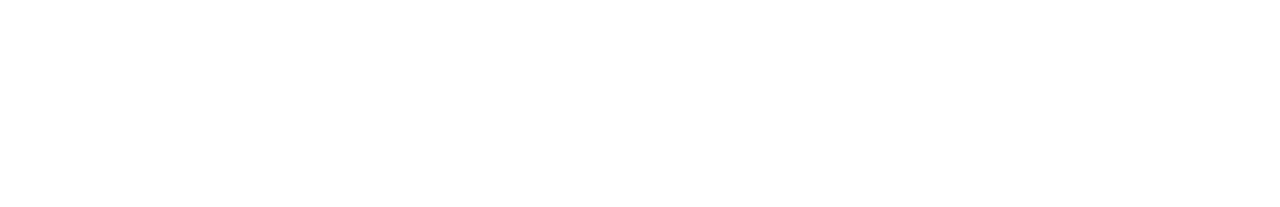
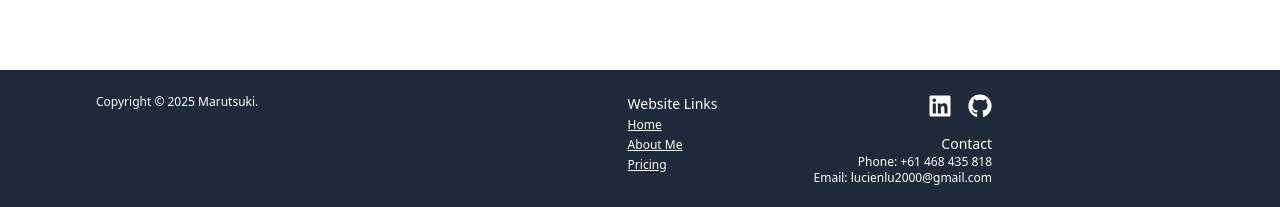
Before and after one commit to marutsuki/lucienlu-tutoring, a React (Vite) app: page / in a window 1280 px wide. Shown: the part 730-937 px from the top of the page. Before the commit the page ends 800 px from the top, so only its background shows below. Built offline with nearby package versions, Linux system fonts and the light colour scheme.

Commit message:
feat: footer and overall layout normalizations

```diff
--- a/src/app/routes.tsx
+++ b/src/app/routes.tsx
@@ -7,6 +7,21 @@
 import Home from "@/app/routes/app/Home";
 import Pricing from "@/app/routes/app/pricing/Pricing";
 import AboutMe from "@/app/routes/app/aboutme/AboutMe";
+
+export const routeComponents: { label: string; href: string }[] = [
+  {
+    label: "Home",
+    href: "/",
+  },
+  {
+    label: "About Me",
+    href: "/aboutme",
+  },
+  {
+    label: "Pricing",
+    href: "/pricing",
+  },
+];
 
 const appRouter = createBrowserRouter([
   {
--- a/src/app/routes/app/AppLayout.tsx
+++ b/src/app/routes/app/AppLayout.tsx
@@ -1,5 +1,6 @@
 import { FC, ReactNode } from "react";
 import Header from "./Header";
+import Footer from "./Footer";
 
 type AppLayoutProps = {
   children: ReactNode | ReactNode[];
@@ -7,10 +8,13 @@
 
 const AppLayout: FC<AppLayoutProps> = ({ children }) => {
   return (
-    <>
-      <Header />
-      <main>{children}</main>
-    </>
+    <div>
+      <div className="flex flex-col h-screen">
+        <Header />
+        <main className="flex-1">{children}</main>
+      </div>
+      <Footer />
+    </div>
   );
 };
 
--- /dev/null
+++ b/src/app/routes/app/Footer.tsx
@@ -0,0 +1,59 @@
+import { routeComponents } from "@/app/routes";
+import { FC } from "react";
+import { FaGithub, FaLinkedin } from "react-icons/fa";
+
+const Footer: FC = () => {
+  return (
+    <footer className="bg-gray-800 text-white text-center py-6 px-24 w-full flex justify-between">
+      <section>
+        <p className="text-xs">Copyright © 2025 Marutsuki.</p>
+      </section>
+      <div className="text-end text-sm mr-48 flex gap-24">
+        <section className="text-start">
+          <h3>Website Links</h3>
+          <ul>
+            {routeComponents.map((c) => (
+              <li>
+                <a
+                  key={"footer-item-" + c.href}
+                  className="cursor-pointer text-white! underline! text-xs"
+                  href={c.href}
+                >
+                  {c.label}
+                </a>
+              </li>
+            ))}
+          </ul>
+        </section>
+        <section>
+          <div className="flex gap-4 justify-end mb-4">
+            <FaLinkedin
+              className="cursor-pointer"
+              size={24}
+              onClick={() =>
+                window.open(
+                  "https://www.linkedin.com/in/lucienlu7789/",
+                  "_blank"
+                )
+              }
+            />
+            <FaGithub
+              className="cursor-pointer"
+              size={24}
+              onClick={() =>
+                window.open("https://github.com/marutsuki/", "_blank")
+              }
+            />
+          </div>
+          <h3>Contact</h3>
+          <ul className="text-xs">
+            <li>Phone: +61 468 435 818</li>
+            <li>Email: lucienlu2000@gmail.com</li>
+          </ul>
+        </section>
+      </div>
+    </footer>
+  );
+};
+
+export default Footer;
--- a/src/app/routes/app/Header.tsx
+++ b/src/app/routes/app/Header.tsx
@@ -1,6 +1,6 @@
 "use client";
 
-import { Button } from "@/components/ui/button";
+import { routeComponents } from "@/app/routes";
 import {
   NavigationMenu,
   NavigationMenuItem,
@@ -8,21 +8,6 @@
   NavigationMenuList,
 } from "@/components/ui/navigation-menu";
 import { FC } from "react";
-
-const components: { label: string; href: string }[] = [
-  {
-    label: "Home",
-    href: "/",
-  },
-  {
-    label: "About Me",
-    href: "/aboutme",
-  },
-  {
-    label: "Pricing",
-    href: "/pricing",
-  },
-];
 
 const Header: FC = () => {
   return (
@@ -33,7 +18,7 @@
       </section>
       <NavigationMenu>
         <NavigationMenuList className="flex gap-4">
-          {components.map((c) => (
+          {routeComponents.map((c) => (
             <NavigationMenuItem key={"navbar-item-" + c.href}>
               <NavigationMenuLink
                 className="text-base cursor-pointer transition duration-200"
--- a/src/app/routes/app/Home.tsx
+++ b/src/app/routes/app/Home.tsx
@@ -51,7 +51,7 @@
 ];
 const Home: FC = () => {
   return (
-    <div className="grid grid-cols-2 h-screen w-screen absolute left-0 top-0 place-self-center place-items-center">
+    <div className="grid grid-cols-2 m-16 w-[80vw] left-0 top-0 place-self-center place-items-center">
       <section>
         <h1 className="text-2xl text-right">Tutoring Services</h1>
         <h2 className="text-lg text-right">Software Development and Coding</h2>
--- a/src/app/routes/app/aboutme/AboutMe.tsx
+++ b/src/app/routes/app/aboutme/AboutMe.tsx
@@ -41,7 +41,7 @@
 const AboutMe: React.FC = () => {
   const [expanded, setExpanded] = useState(quotes.map(() => false));
   return (
-    <section className="flex gap-24 justify-center items-center">
+    <section className="flex gap-24 justify-center items-center m-16">
       <div className="flex flex-col gap-4">
         <h2 className="text-lg">Testimonials</h2>
         {quotes.map((quote, index) => (
--- a/src/app/routes/app/pricing/Pricing.tsx
+++ b/src/app/routes/app/pricing/Pricing.tsx
@@ -1,4 +1,3 @@
-import { Card } from "@/components/ui/card";
 import { FC } from "react";
 import PricingCard from "./PricingCard";
 
@@ -76,7 +75,7 @@
 
 const Pricing: FC = () => {
   return (
-    <div className="flex flex-col gap-4 p-4">
+    <div className="flex flex-col gap-4 p-4 m-16">
       <section>
         <h1 className="text-2xl text-center">Pricing</h1>
         <p className="text-center text-muted-foreground">
--- a/src/app/routes/app/pricing/PricingCard.tsx
+++ b/src/app/routes/app/pricing/PricingCard.tsx
@@ -6,8 +6,6 @@
   CardTitle,
   CardFooter,
 } from "@/components/ui/card";
-import { Button } from "@/components/ui/button";
-import { Check } from "lucide-react";
 import { cn } from "@/lib/utils";
 import { FC } from "react";
 import { FaDollarSign } from "react-icons/fa";
```
